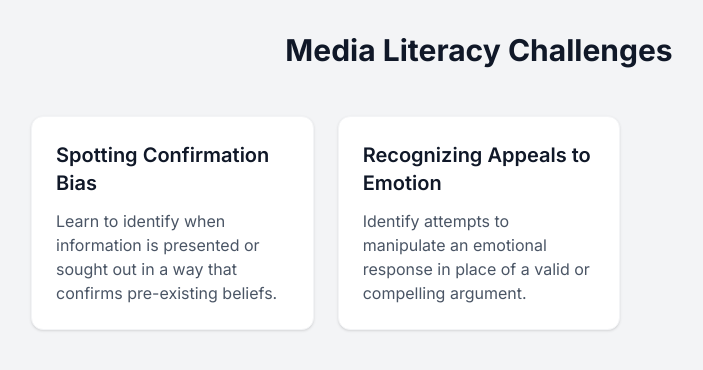
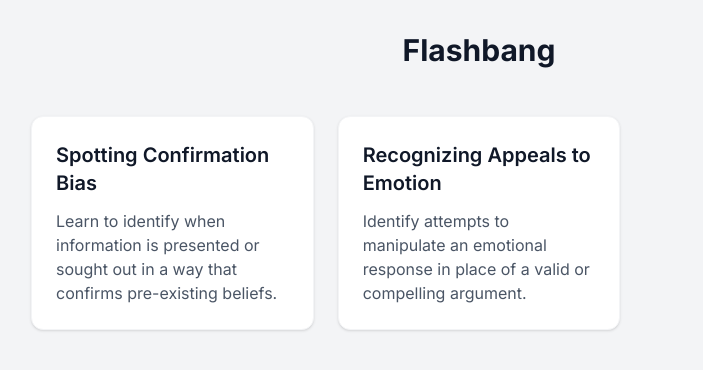
Before and after one commit to orpheas/edgecity, a Next.js app: page / in a window 1280 px wide. Shown: the top 370 px of the page, without its empty margins (161-864 px from the left). Built offline with nearby package versions, Linux system fonts and the light colour scheme.

Commit message:
title fix

```diff
--- a/src/app/page.tsx
+++ b/src/app/page.tsx
@@ -17,7 +17,7 @@ export default function Home() {
     <main className="min-h-screen bg-gray-100">
       <div className="container mx-auto py-8 px-4">
         <h1 className="text-3xl font-bold text-center mb-12 text-gray-900">
-          Media Literacy Challenges
+          Flashbang
         </h1>
 
         <div className="grid grid-cols-1 md:grid-cols-2 lg:grid-cols-3 gap-6 max-w-4xl mx-auto">
```
